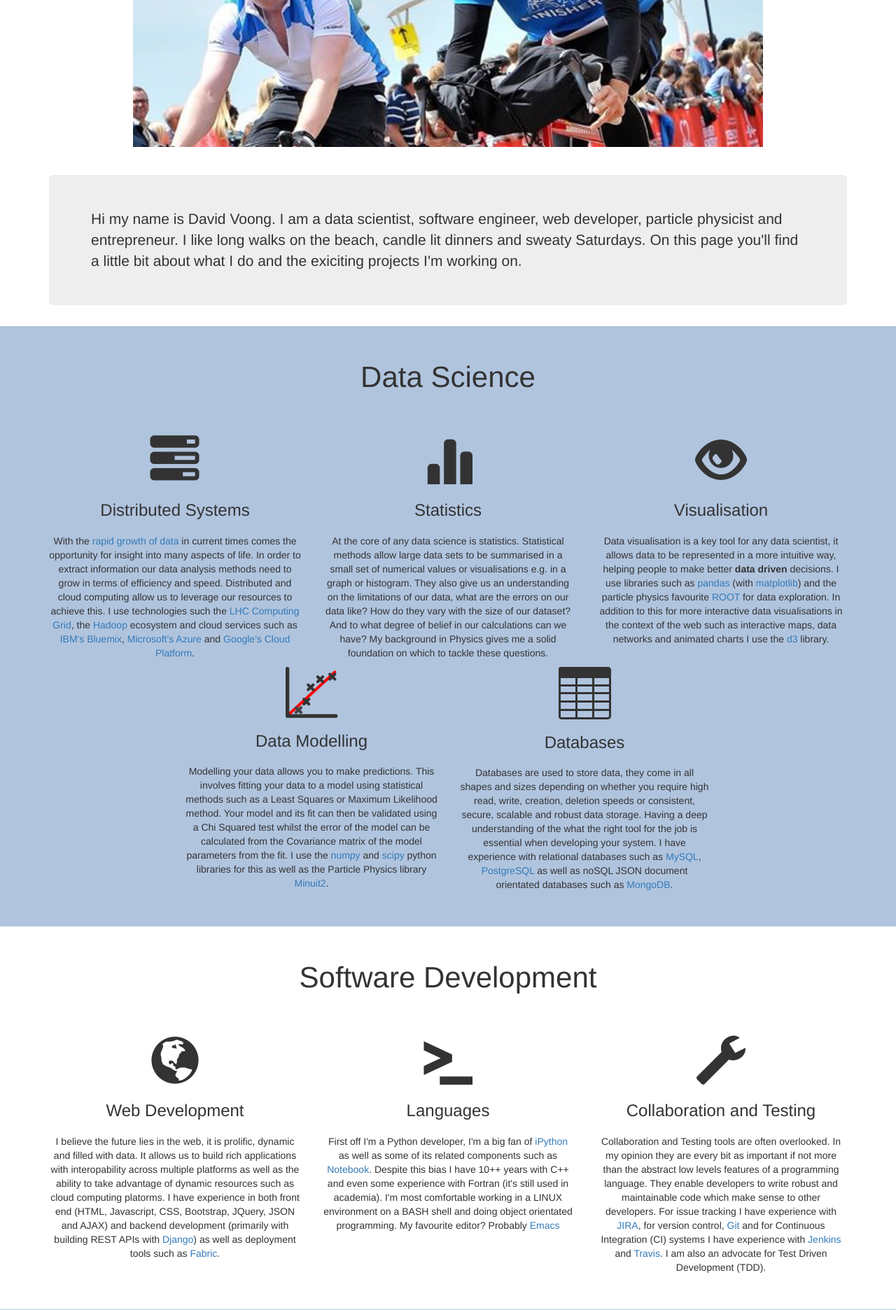
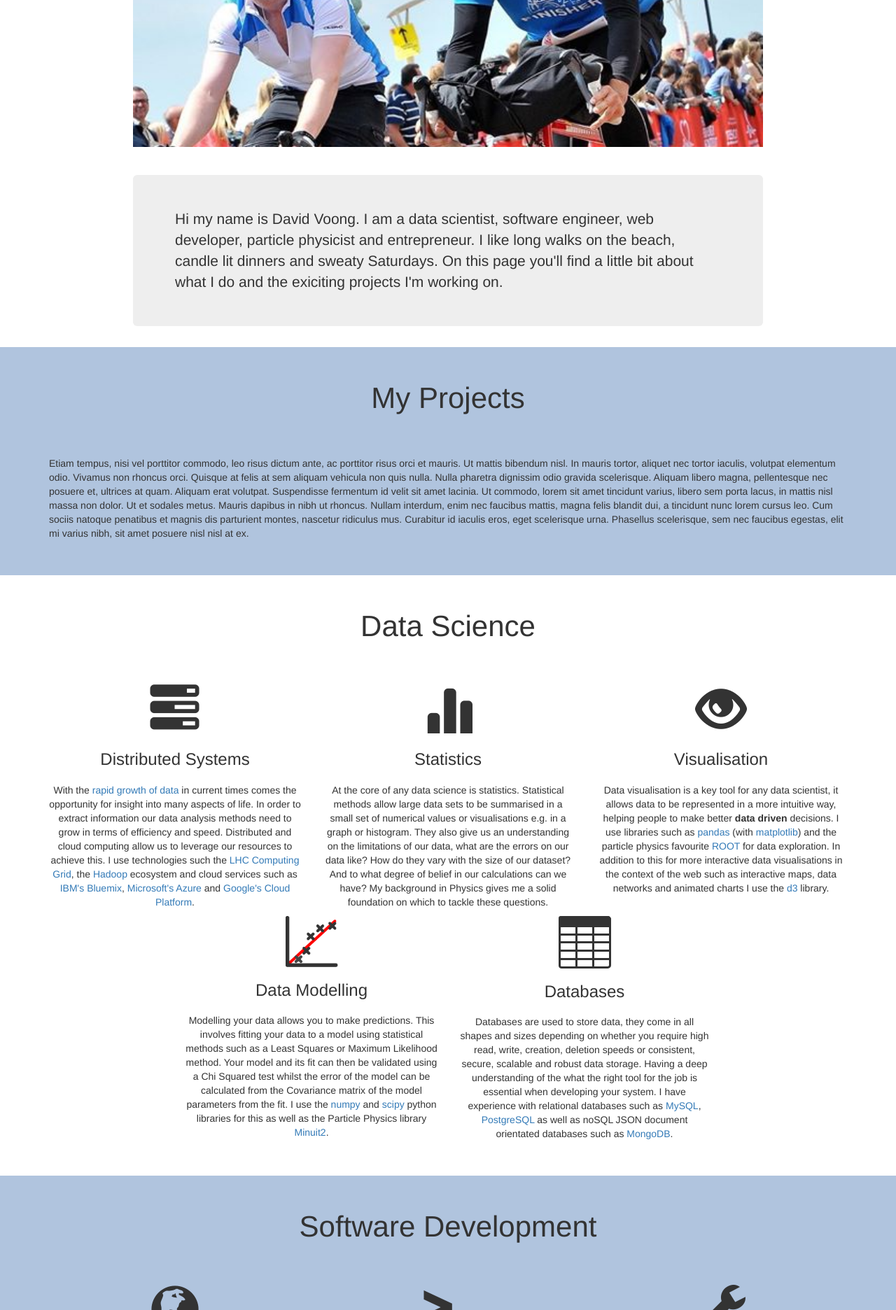
Before and after one commit to dvoong/davidvoong, a Django app: page / in a window 1280 px wide. Shown: the part 382-2254 px from the top of the page at 70% size. Run offline with Django 3.2, Linux system fonts and the light colour scheme; some libraries are stand-ins or nearby versions.

Commit message:
Update the layout of the homepage

```diff
--- a/davidvoong/templates/davidvoong/home.html
+++ b/davidvoong/templates/davidvoong/home.html
@@ -36,7 +36,7 @@
   <!-- background-size: 700px; -->
   <!-- background-repeat: no-repeat; -->
   <!-- background-position: center; -->
-  background-color: white;
+  <!-- background-color: white; -->
   }
 
   .row {
@@ -58,11 +58,20 @@
 
 <div id="id-main-container" class="container-fluid">
 
-  <div class="container">
-    <div id="bike" class="jumbotron" style="margin-top: 40px; margin-bottom: 40px; height: 500px; padding: 25px 25px 25px 25px;">
+  <div class="container-fluid" style="background-color:white;">
+    <div class="container">
+      <div id="bike" class="jumbotron" style="margin-top: 40px; margin-bottom: 40px; height: 500px; padding: 25px 25px 25px 25px;">
+      </div>
+      <div class="jumbotron" style="width: 900px; margin-left: auto; margin-right: auto;">
+	<p style="margin-bottom: 0px">Hi my name is David Voong. I am a data scientist, software engineer, web developer, particle physicist and entrepreneur. I like long walks on the beach, candle lit dinners and sweaty Saturdays. On this page you'll find a little bit about what I do and the exiciting projects I'm working on.</p>
+      </div>
     </div>
-    <div class="jumbotron">
-      <p style="margin-bottom: 0px">Hi my name is David Voong. I am a data scientist, software engineer, web developer, particle physicist and entrepreneur. I like long walks on the beach, candle lit dinners and sweaty Saturdays. On this page you'll find a little bit about what I do and the exiciting projects I'm working on.</p>
+  </div>
+
+  <div id="id-projects" class="container-fluid" style="padding-top: 10px; padding-bottom: 40px;">
+    <div class="container">
+      <h2 style="padding-bottom: 20px;">My Projects</h2>
+      <p>Etiam tempus, nisi vel porttitor commodo, leo risus dictum ante, ac porttitor risus orci et mauris. Ut mattis bibendum nisl. In mauris tortor, aliquet nec tortor iaculis, volutpat elementum odio. Vivamus non rhoncus orci. Quisque at felis at sem aliquam vehicula non quis nulla. Nulla pharetra dignissim odio gravida scelerisque. Aliquam libero magna, pellentesque nec posuere et, ultrices at quam. Aliquam erat volutpat. Suspendisse fermentum id velit sit amet lacinia. Ut commodo, lorem sit amet tincidunt varius, libero sem porta lacus, in mattis nisl massa non dolor. Ut et sodales metus. Mauris dapibus in nibh ut rhoncus. Nullam interdum, enim nec faucibus mattis, magna felis blandit dui, a tincidunt nunc lorem cursus leo. Cum sociis natoque penatibus et magnis dis parturient montes, nascetur ridiculus mus. Curabitur id iaculis eros, eget scelerisque urna. Phasellus scelerisque, sem nec faucibus egestas, elit mi varius nibh, sit amet posuere nisl nisl at ex.</p>
     </div>
   </div>
 
@@ -162,7 +171,7 @@
     </div>
   </div>
 
-  <div id="id-work-history" class="container-fluid">
+  <div id="id-work-history" class="container-fluid" style="padding-bottom: 50px">
     <div class="container">
       <h2>Work History</h2>
       <div class="row">
@@ -180,8 +189,6 @@
     </div>
   </div>
 
-  <div style="height: 100px">
-  </div>
 </div>
 
 {% endblock %}
```
